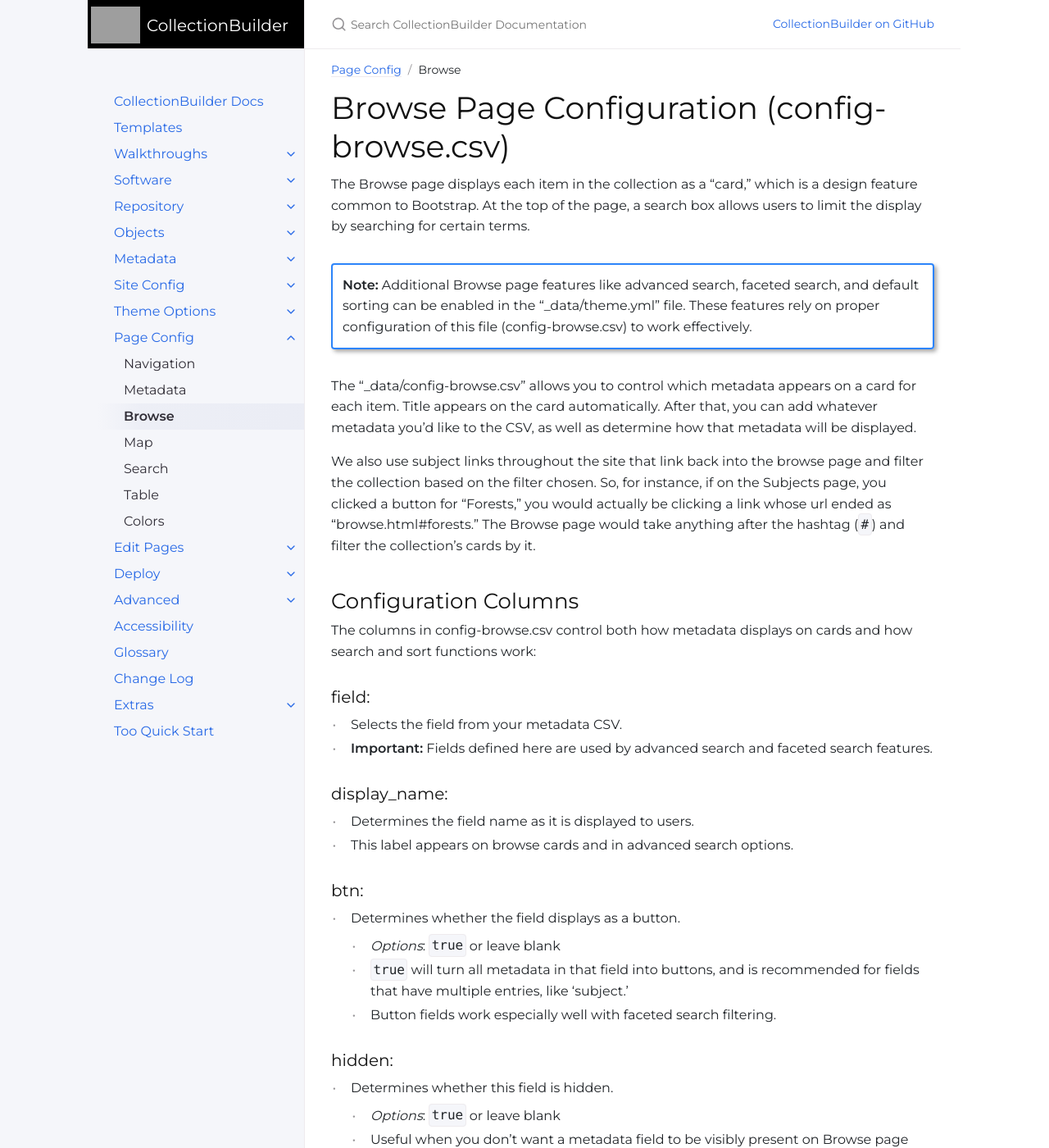
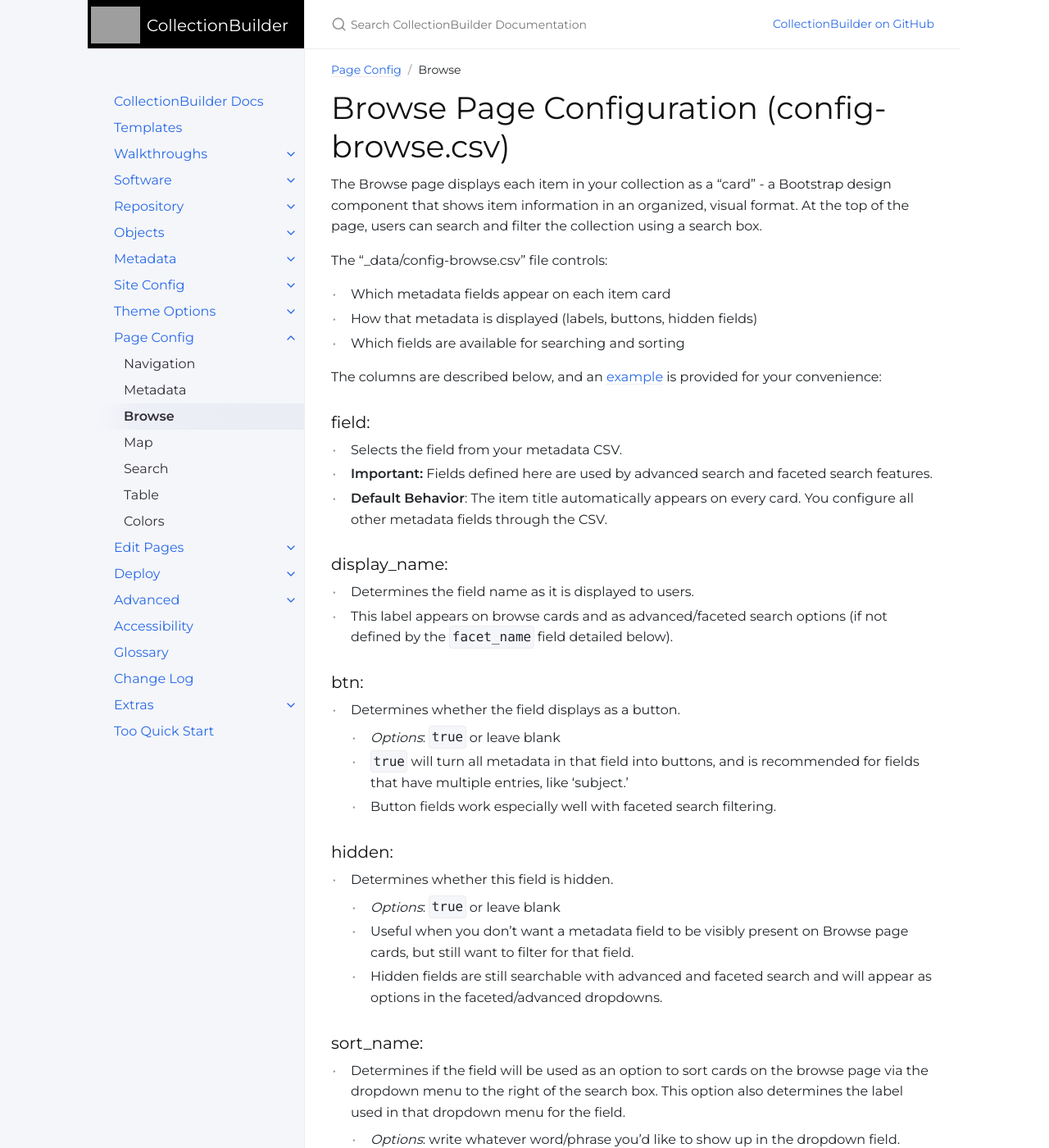
Before and after one commit to CollectionBuilder/cb-docs, a Jekyll site: the page built from docs/customization/config-browse.md, in a window 1280 px wide and 1400 px high. Shown: the whole window at 82% size. Built offline with Jekyll 4.4.1, drawn with Linux system fonts in a browser that asks for light colours; comment, search, counter and statistics services are not loaded; some of the changed text lies outside the part shown.

Commit message:
further clean up and clarity for browse docs

````diff
--- a/docs/customization/config-browse.md
+++ b/docs/customization/config-browse.md
@@ -6,31 +6,25 @@ nav_order: 3
 
 # Browse Page Configuration (config-browse.csv)
 
-The Browse page displays each item in the collection as a "card," which is a design feature common to Bootstrap.
-At the top of the page, a search box allows users to limit the display by searching for certain terms.
+The Browse page displays each item in your collection as a "card" - a Bootstrap design component that shows item information in an organized, visual format. At the top of the page, users can search and filter the collection using a search box.
 
-{:.alert .alert-blue}
-**Note:** Additional Browse page features like advanced search, faceted search, and default sorting can be enabled in the "_data/theme.yml" file. These features rely on proper configuration of this file (config-browse.csv) to work effectively.
+The "_data/config-browse.csv" file controls:
+- Which metadata fields appear on each item card
+- How that metadata is displayed (labels, buttons, hidden fields)
+- Which fields are available for searching and sorting
 
-The "_data/config-browse.csv" allows you to control which metadata appears on a card for each item.
-Title appears on the card automatically.
-After that, you can add whatever metadata you'd like to the CSV, as well as determine how that metadata will be displayed.
 
-We also use subject links throughout the site that link back into the browse page and filter the collection based on the filter chosen.
-So, for instance, if on the Subjects page, you clicked a button for "Forests," you would actually be clicking a link whose url ended as "browse.html#forests."
-The Browse page would take anything after the hashtag (`#`) and filter the collection's cards by it.
-
-## Configuration Columns
-
-The columns in config-browse.csv control both how metadata displays on cards and how search and sort functions work:
+The columns are described below, and an [example](#example) is provided for your convenience:
 
 ### field:
 - Selects the field from your metadata CSV.
 - **Important:** Fields defined here are used by advanced search and faceted search features.
+- **Default Behavior**: The item title automatically appears on every card. You configure all other metadata fields through the CSV.
+
 
 ### display_name:
 - Determines the field name as it is displayed to users.
-- This label appears on browse cards and in advanced search options.
+- This label appears on browse cards and as advanced/faceted search options (if not defined by the `facet_name` field detailed below).
 
 ### btn:
 - Determines whether the field displays as a button.
@@ -42,7 +36,7 @@ The columns in config-browse.csv control both how metadata displays on cards and
 - Determines whether this field is hidden.
     - *Options*: `true` or leave blank
     - Useful when you don't want a metadata field to be visibly present on Browse page cards, but still want to filter for that field.
-    - Hidden fields are still searchable with advanced and faceted search.
+    - Hidden fields are still searchable with advanced and faceted search and will appear as options in the faceted/advanced dropdowns.
 
 ### sort_name:
 - Determines if the field will be used as an option to sort cards on the browse page via the dropdown menu to the right of the search box. This option also determines the label used in that dropdown menu for the field.
@@ -50,28 +44,33 @@ The columns in config-browse.csv control both how metadata displays on cards and
     - Typically, you just put the display_name here, but oftentimes it's helpful to give more context, such as in the example below for Date, where the sort function indicates that it will sort by "Date Created"
     - **Important:** To use a field as the default sort in theme.yml, you must include a sort_name for that field.
 
+### facet_name:
+- Determines the field name as it is displayed to users in the facet dropdown menus that appear both on the main page and via the advanced search modal.
+- The name will default to display_name if that is present so no need to define that twice if you already do it in that field.
+    - Typically, the reason to use this column is when you're making one of your fields a button on the card but don't want to label it on the card, which means you don't enter a display_name -- in that case, you can still label how the field is displayed to a user in the faceted/advanced dropdowns by defining the label here
 
 ------
 
 ## Example
 
 ```
-field,display_name,btn,hidden,sort_name
+field,display_name,btn,hidden,sort_name,facet_name
 date,Date,,,Date Created
 description,,,,
 creator,Creator,,,
 subject,,true
-location,,true
+location,,true,,,Location Depicted
 identifier,,,true,Identifier
 ```
 
 
 ### Field and Display Names
 
-If you want to add a description to the browse cards, and label it "Description" on the user interface, you would include a value of `description` in the "field" column and then include `Description` as the value of that row's "displayName" column.
+If you want to add a description to the browse cards, and label it "Description" on the user interface, you would include a value of `description` in the "field" column and then include `Description` as the value of that row's "display_name" column.
 
 If you want to include items' descriptions on the browse cards but feel that including the label, "Description" is unnecessary, you could include a value of `description` in the "field" column and then leave that row's "display_name" column blank.
-The above example embodies this approach.
+
+The above example embodies this approach. Note that the description field will be listed in the advanced/faceted dropdown menus as "Description" since the code defaults to the capitalized field name when neither the display_name or facet_name fields are present.
 
 ### Hiding Metadata (so sneaky!)
 
@@ -89,4 +88,25 @@ The sort option doesn't have to match the field name, so, again in the above exa
 If you want a specific sort order to be the default when users first visit the Browse page, you can set this in the theme.yml file with the `default-sort-field` option. The value must exactly match a field name from the first column of config-browse.csv.
 
 {:.alert .alert-blue}
-**Note:** Even hidden fields are included in advanced search and faceted search filtering, making them powerful tools for discovery while keeping your browse cards clean and readable.
+**Note:** Even hidden fields are included in advanced search and faceted search filtering.
+
+
+## How the Browse Page Works
+
+The Browse page has two main components:
+
+1. **Item Display**: Each collection item appears as a card showing metadata you configure
+2. **Search & Filter**: Users can search terms or use enhanced filtering options
+
+## Enhanced Browse Features
+
+{:.alert .alert-blue}
+**Note:** Additional Browse page features can be enabled in the "_data/theme.yml" file:
+- **Advanced Search**: Adds detailed search options via a modal dialog
+- **Faceted Search**: Provides filter dropdowns based on metadata fields
+- **Default Sorting**: Sets initial sort order when page loads
+
+These enhanced features require proper configuration of the "config-browse.csv" file to work effectively.
+
+{:.alert .alert-green}
+**Simple Search Option**: To use the basic search functionality instead, set both `advanced-search` and `faceted-search` to `false` in theme.yml.
--- a/docs/theme/browse.md
+++ b/docs/theme/browse.md
@@ -7,6 +7,16 @@ nav_order: 2
 # Browse Page
 
 This section of "_data/theme.yml" configures your collection's Browse page features.
+
+## Browse Page Filtering
+
+The Browse page supports dynamic filtering through URL parameters. For example:
+- Clicking "Forests" on the Subjects page creates a link ending with `browse.html#subject:forests`
+- The Browse page reads this URL fragment (`#subject:forests`)
+- It splits this into field (`subject`) and value (`forests`)
+- Then filters the displayed cards to only show items with "forests" as a subject
+
+This filtering system works with any metadata field configured in your config-browse.csv file.
 
 ## Browse Page Options:
 
@@ -36,6 +46,11 @@ faceted-search: true
 faceted-search: false
 ```
 
+{:.alert .alert-yellow}
+**Simple Search Option:** The below options enable advanced/faceted search options. To use the basic search functionality instead, set both `advanced-search` and `faceted-search` to `false` in theme.yml.
+
+
+
 ### default-sort-field:
 
 - Determines which metadata field is used for the default sorting of browse results.
````
Also changed, not shown: other parts of docs/theme/browse.md (+2 -1 lines).
